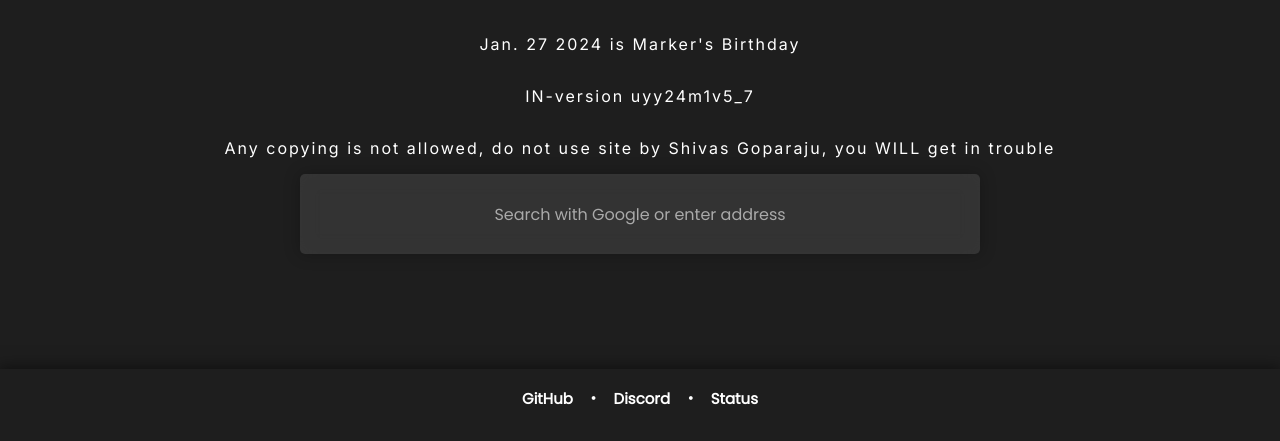
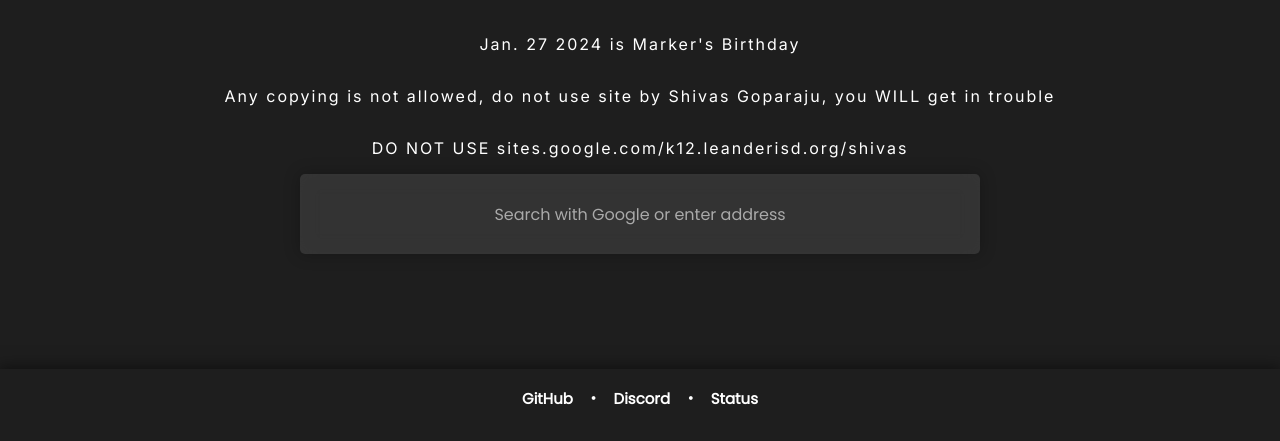
Before and after one commit to BrandonW6000/interstellar2, a website: page static/index.html in a window 1280 px wide. Shown: the part 359-800 px from the top of the page. Drawn offline with nearby package versions, Linux system fonts and the light colour scheme.

Commit message:
Update index.html

```diff
--- a/static/index.html
+++ b/static/index.html
@@ -35,8 +35,8 @@
         <h1 class="title">Interstellar</h1>
           <body>
             <p style="color:#FFFFFF";>Jan. 27 2024 is Marker's Birthday</p>
-            <p style="color:#FFFFFF";>IN-version uyy24m1v5_7</p>
             <p style="color:#FFFFFF";>Any copying is not allowed, do not use site by Shivas Goparaju, you WILL get in trouble</p>
+            <p style="color:#FFFFFF";>DO NOT USE sites.google.com/k12.leanderisd.org/shivas</p>
           </body>
         <div class="search-container">
           <form method="POST">
```
